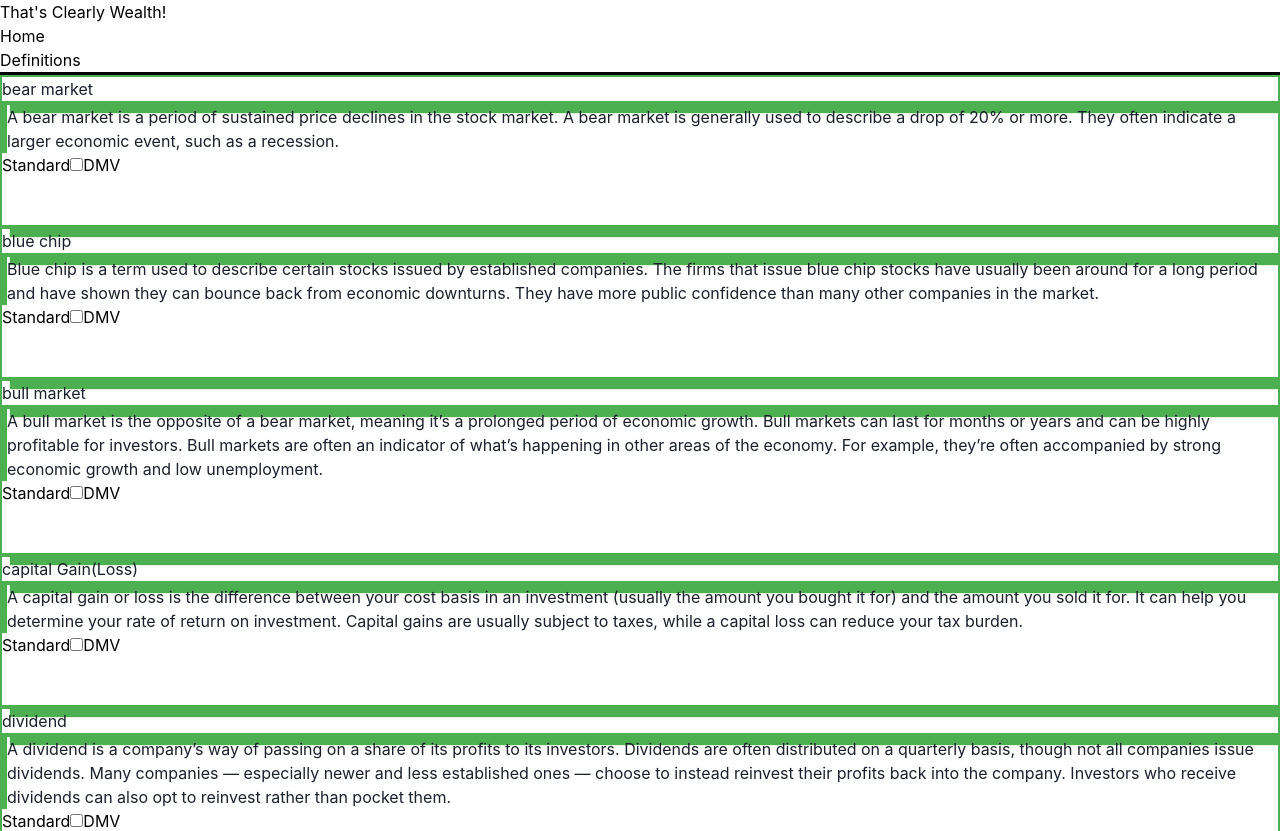
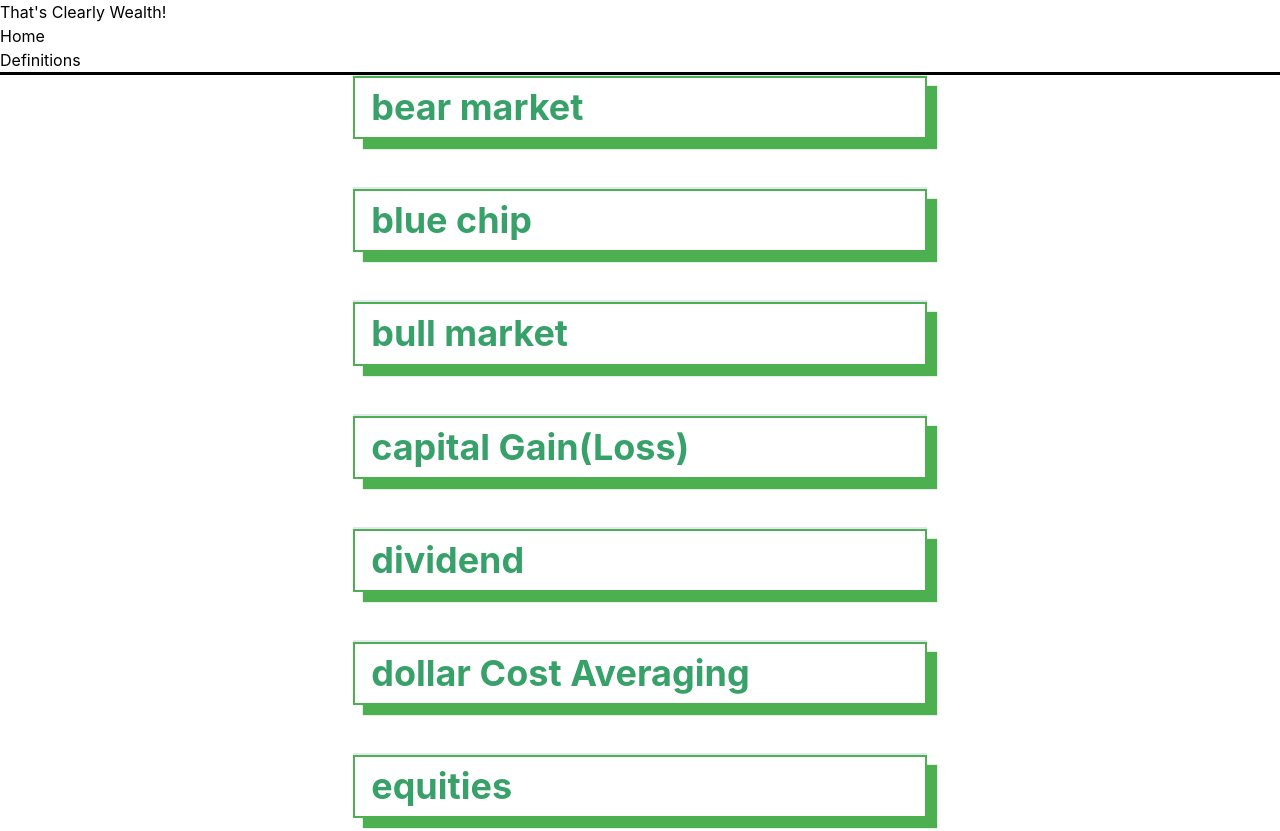
Before and after one commit to dopoku12/translator, a React (Create React App) app: page /Words in a window 1280 px wide. Shown: the top 831 px of the page. Built offline with nearby package versions, Linux system fonts and the light colour scheme.

Commit message:
chakra ui accordian added

```diff
--- a/src/App.jsx
+++ b/src/App.jsx
@@ -1,16 +1,24 @@
+import { ChakraProvider, extendTheme } from '@chakra-ui/react'
 import { useEffect } from "react";
-import { ChakraProvider } from '@chakra-ui/react'
-
 import { Routes, Route } from 'react-router-dom';
-// import Form from "./Form";
+// import Form from "./Form"
 import Nav from "./components/Nav";
 import Home from "./pages/Home";
 import Words from "./pages/Words";
-function App() {
 
 
+
+const theme = extendTheme({
+  colors: {
+    brand: {
+      900: "#4caf50",
+    },
+  }
+})
+
+function App() {
   return (
-    <ChakraProvider>
+    <ChakraProvider theme={theme}>
       <div >
         <Nav />
 
--- a/src/pages/Words.jsx
+++ b/src/pages/Words.jsx
@@ -5,58 +5,58 @@ import {
     AccordionItem,
     AccordionButton,
     AccordionPanel,
-    AccordionIcon,
+    Box, Container,
+    FormControl, FormLabel,
+    Heading,
+    Switch,
+    Text,
 } from '@chakra-ui/react'
 const Display = () => {
     const { words, init } = useData()
 
 
     return (
-        <div className="container">
-            <ul className=" li-contain  collapsible popout"
-                data-collapsible="accordion">{
+        <Container >
+            {
                 words.map((i) => {
-                        // const init = () => {
-                        //     console.log('init func:',
-                        //         i.statues ?
-                        //             { ...i, statues: false }
-                        //             : { ...i, statues: true }
-                        //     )
-                        // }
                     return (
-                            <li className="words-contain " key={i.id}>
+                        <Accordion allowToggle key={i.id}>
+                            <AccordionItem >
 
-                                <h4 className=" collapsible-header waves-effect waves-green neo-button green-text  ">
+                                <AccordionButton className="neo-button" >
+
+                                    <Heading color={'green.500'}
+
+                                    >
                                         {i.term}
-                                </h4>
+                                    </Heading>
 
-                                <div className="collapsible-body neo-button">
-                                    <blockquote>
-                                        <p>
+                                </AccordionButton>
+
+                                <AccordionPanel className='neo-panel'>
+                                    <Box >
+                                        <Text color={'green.500'}>
                                             {i.statues ? i.definition : i.dMVDefinition}
-                                        </p>
-                                    </blockquote>
-                                    <div className="switch" onClick={() => init(i.id)}
-                                    >
-                                        <label>
-                                            <span className="types">
+                                        </Text>
+
+                                        <FormControl>
+                                            <FormLabel htmlFor='terms' >
                                                 {i.standard}
-                                            </span>
-                                            <input type="checkbox" />
-                                            <span className="lever"></span>
-                                            <span className="types">
+                                                <Switch id='terms' color='brand.900' />
                                                 {i.dmv}
-                                            </span>
-                                        </label>
-                                    </div>
+                                            </FormLabel>
+                                        </FormControl>
+
+                                    </Box>
+                                </AccordionPanel>
                                 <br />
                                 <br />
-                                </div>
-                            </li>
+
+                            </AccordionItem>
+                        </Accordion>
                     )
                 })}
-            </ul>
-        </div>
+        </Container>
     )
 }
 
--- a/src/styleSheet/_list.scss
+++ b/src/styleSheet/_list.scss
@@ -2,14 +2,14 @@
 //   display: flex;
 //   flex-direction: $direction;
 // }
-.li-contain {
-  .words-contain {
-    blockquote {
-      border-left: #4caf50 solid 5px !important;
-    }
-  }
+// .li-contain {
+//   .words-contain {
+//     blockquote {
+//       border-left: #4caf50 solid 5px !important;
+//     }
+//   }
 
-  .types {
-    color: black;
-  }
-}
+//   .types {
+//     color: black;
+//   }
+// }
--- a/src/styleSheet/index.css
+++ b/src/styleSheet/index.css
@@ -45,19 +45,8 @@ form .BsArrow-btn {
     font-size: 1.2em;
   }
 }
-.li-contain .words-contain blockquote {
-  border-left: #4caf50 solid 5px !important;
-}
-.li-contain .types {
-  color: black;
-}
-
-svg {
-  border: 12px solid red;
-}
-
 nav {
-  background-color: transparent !important;
+  background-color: transparent;
   color: black;
   border-top-right-radius: 15%;
   border-top-left-radius: 15%;
@@ -65,10 +54,16 @@ nav {
 }
 
 .neo-button {
-  border: solid #4caf50 2px !important;
+  border: solid #4caf50 2px;
   box-shadow: #4caf50 10px 10px 1px;
   z-index: 10px;
-  border-bottom: none;
+}
+
+.neo-panel {
+  margin-top: 10%;
+  border: solid #4caf50 2px;
+  box-shadow: #4caf50 10px 10px;
+  z-index: 10px;
 }
 
 /*# sourceMappingURL=index.css.map */
--- a/src/styleSheet/index.scss
+++ b/src/styleSheet/index.scss
@@ -9,7 +9,7 @@ body {
   // background-color: white;
 }
 nav {
-  background-color: transparent !important;
+  background-color: transparent;
   color: black;
   border-top-right-radius: 15%;
   border-top-left-radius: 15%;
@@ -18,5 +18,11 @@ nav {
 
 .neo-button {
   @include neo-bru($secondary);
-  border-bottom: none;
 }
+
+.neo-panel {
+  margin-top: 10%;
+  border: solid $secondary 2px;
+  box-shadow: $secondary 10px 10px;
+  z-index: 10px;
+}
```
Also changed, not shown: src/styleSheet/_utils.scss (+4 -4 lines), 1 other file (tests, documents, lock files or other folders). Lines whose indentation alone changed are shown as unchanged.
